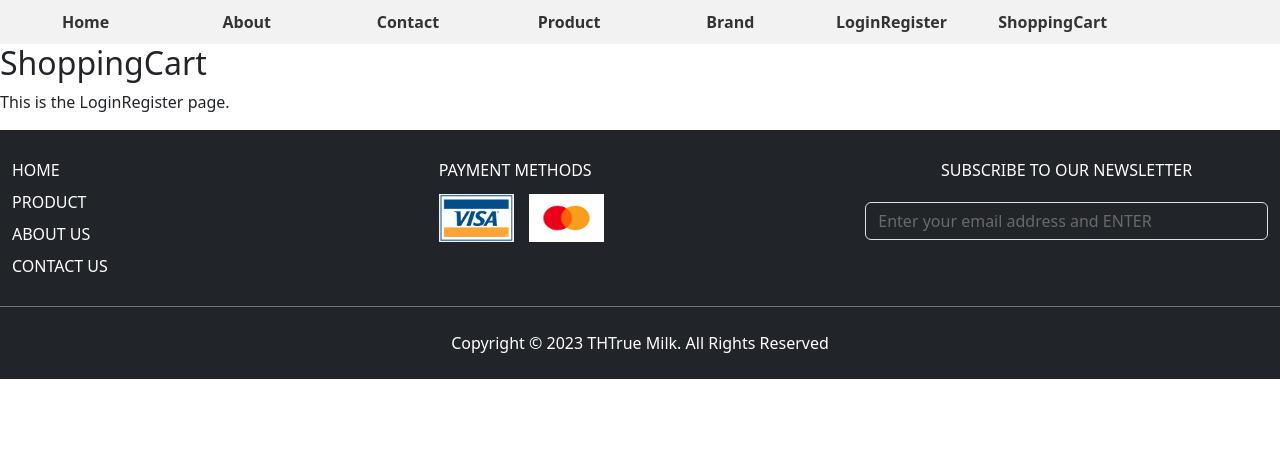
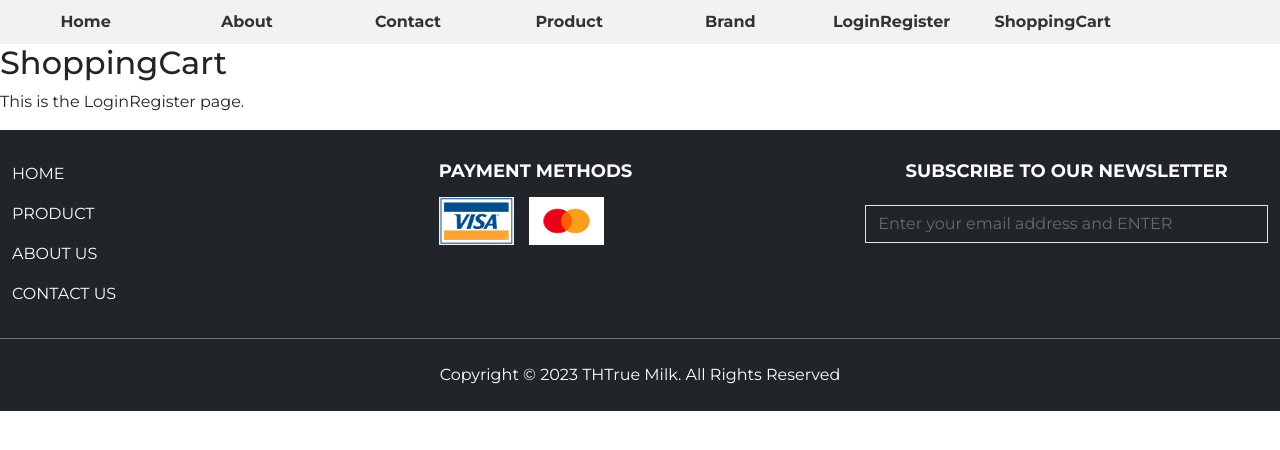
Before and after one commit to huynguyen27/eCommerce, a React (Create React App) app in the folder frontend/: page /shoppingcart in a window 1280 px wide. Shown: the top 450 px of the page. Built offline with nearby package versions, Linux system fonts and the light colour scheme.

Commit message:
Udpate footer and font designs

```diff
--- a/frontend/public/index.html
+++ b/frontend/public/index.html
@@ -19,7 +19,8 @@
     <link rel="manifest" href="%PUBLIC_URL%/manifest.json" />
     <link rel="preconnect" href="https://fonts.googleapis.com">
   <link rel="preconnect" href="https://fonts.gstatic.com" crossorigin>
-  <link href="https://fonts.googleapis.com/css2?family=Montserrat:wght@300;600;900&display=swap" rel="stylesheet">
+  <link href="https://fonts.googleapis.com/css2?family=Montserrat:wght@300;400;500;600;700&display=swap"
+    rel="stylesheet">
       <!--
       Notice the use of %PUBLIC_URL% in the tags above.
       It will be replaced with the URL of the `public` folder during the build.
--- a/frontend/src/App.css
+++ b/frontend/src/App.css
@@ -1,45 +1,4 @@
-.App {
-  text-align: center;
 
-}
-
-.App-logo {
-  height: 40vmin;
-  pointer-events: none;
-}
-
-@media (prefers-reduced-motion: no-preference) {
-  .App-logo {
-    animation: App-logo-spin infinite 20s linear;
-  }
-}
-
-body{
+*{
   font-family: 'Montserrat', sans-serif;
 }
-
-.App-header {
-  background-color: #282c34;
-  min-height: 100vh;
-  display: flex;
-  flex-direction: column;
-  align-items: center;
-  justify-content: center;
-  font-size: calc(10px + 2vmin);
-  color: white;
-
-
-}
-
-.App-link {
-  color: #61dafb;
-}
-
-@keyframes App-logo-spin {
-  from {
-    transform: rotate(0deg);
-  }
-  to {
-    transform: rotate(360deg);
-  }
-}
--- a/frontend/src/components/Footer.js
+++ b/frontend/src/components/Footer.js
@@ -11,23 +11,23 @@ const Footer = () => {
         <div className="row">
           <div className="col-sm-4 text-white">
             <ul className="list-unstyled">
-              <li className="py-1">
-                <Link className="text-decoration-none text-reset" to="/">HOME</Link>
+              <li className="py-2">
+                <Link id="quickLinks" to="/">HOME</Link>
               </li>
-              <li className="py-1">
-                <Link className="text-decoration-none text-reset" to="/product">PRODUCT</Link>
+              <li className="py-2">
+                <Link id="quickLinks" to="/product">PRODUCT</Link>
               </li>
-              <li className="py-1">
-                <Link className="text-decoration-none text-reset" to="/about">ABOUT US</Link>
+              <li className="py-2">
+                <Link id="quickLinks"  to="/about">ABOUT US</Link>
               </li>
-              <li className="py-1">
-                <Link className="text-decoration-none text-reset" to="/contact">CONTACT US</Link>
+              <li className="py-2">
+                <Link id="quickLinks"  to="/contact">CONTACT US</Link>
               </li>
             </ul>
           </div>
           <div className = "col-sm-4 text-white">
             <ul className="list-unstyled">
-            <li className="py-1">
+            <li id="label" className="py-1">
               PAYMENT METHODS
               </li>
               <li className="py-2">
@@ -38,12 +38,12 @@ const Footer = () => {
           </div>
           <div className = 'col-sm-4 text-white'>
             <ul className="list-unstyled">
-              <li className="py-1 text-center">
+              <li id="label" className="py-1 text-center">
                 SUBSCRIBE TO OUR NEWSLETTER
               </li>
-              <li className="py-3">
+              <li className="py-3 text-center">
               <div className="form-outline form-white">
-                  <input type="text" id="formWhite" className="form-control form-outline text-white bg-dark" placeholder="Enter your email address and ENTER" aria-label="Your Email Address" aria-describedby="basic-addon2" />
+                  <input type="text" id="formWhite" className="rounded-0 form-control form-outline text-white bg-dark" placeholder="Enter your email address and ENTER" aria-label="Your Email Address" aria-describedby="basic-addon2" />
                 </div>
               </li>
             </ul>
--- a/frontend/src/style/Footer.css
+++ b/frontend/src/style/Footer.css
@@ -61,3 +61,21 @@ body{
   opacity: 75%;
 
 }
+
+#quickLinks{
+  text-decoration: none;
+  color:white;
+  font-size:medium;
+}
+#quickLinks:hover{
+  color: rgb(0, 255, 255);
+  font-weight: bold;
+  border-bottom: 1mm ridge rgb(0, 255, 255);
+}
+
+#label{
+  color: white;
+  text-decoration: none;
+  font-weight: bold;
+  font-size: large;
+}
```
